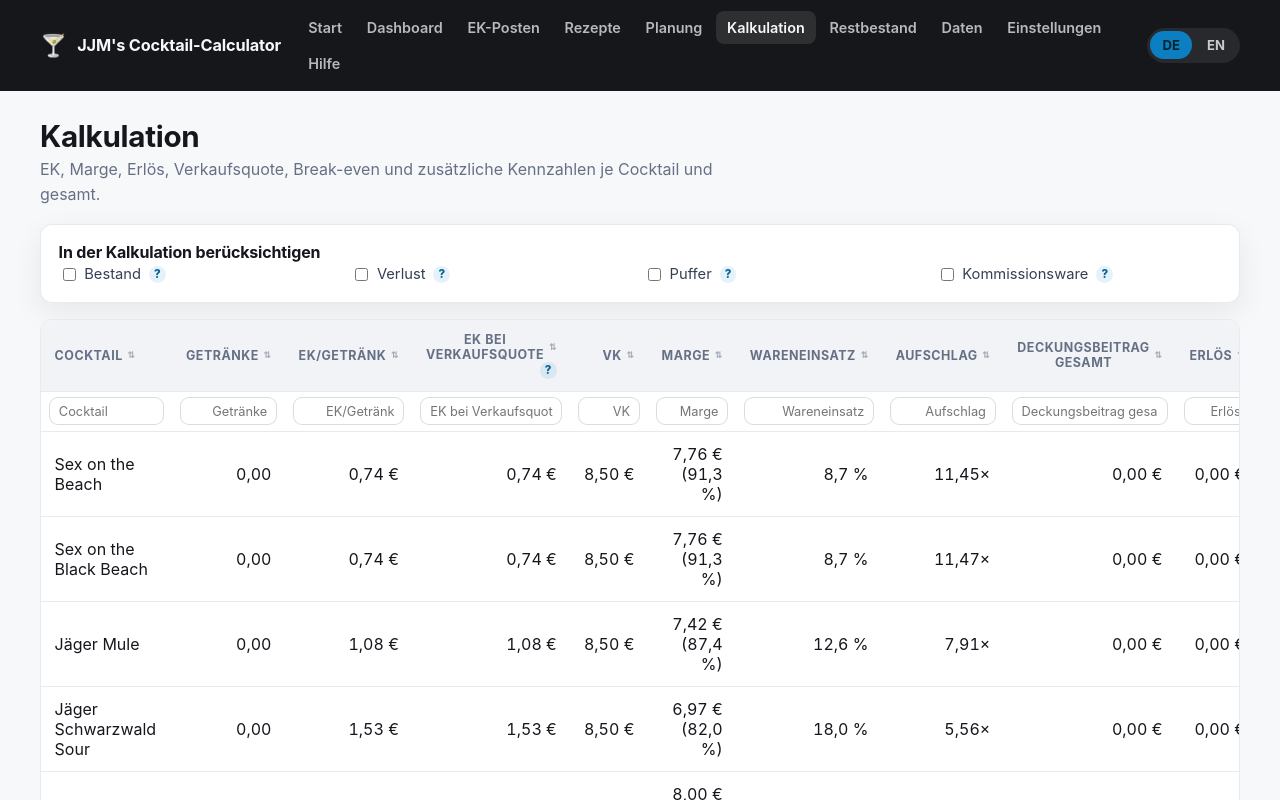
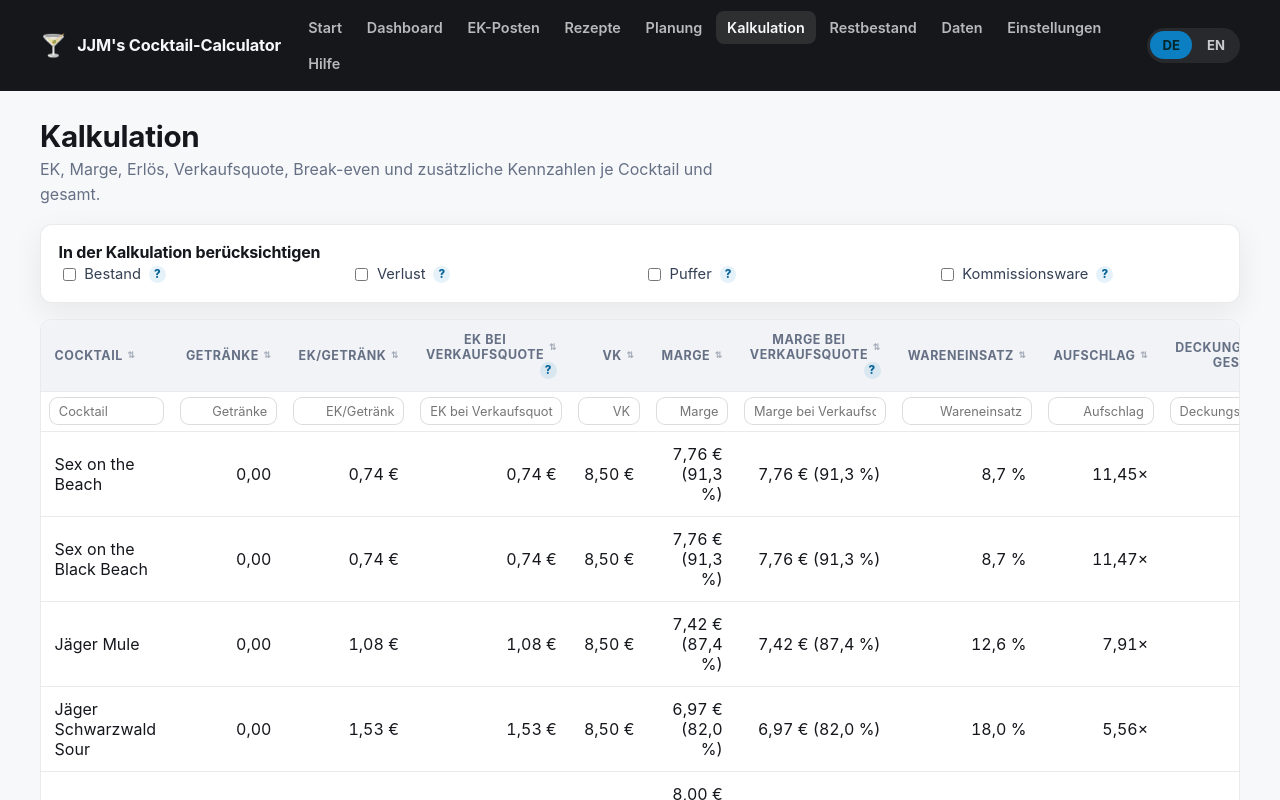
Before and after one commit to jjm-one/Cocktail-Calculator, a React (Vite) app: page /de/calculation in a window 1280 px wide. Shown: the top 800 px of the page. Built offline with nearby package versions, Linux system fonts and the light colour scheme.

Commit message:
🐛 fix calc

```diff
--- a/src/i18n/translations.ts
+++ b/src/i18n/translations.ts
@@ -155,6 +155,9 @@ const de = {
       "EK je Getränk, wenn nur der geplante Verkaufsanteil (siehe Einstellungen) tatsächlich benötigt wird. Bei Bestand/Kommissionsware kann dieser Preis wegen Gebinderundung höher als der reguläre EK ausfallen.",
     thSale: "VK",
     thMargin: "Marge",
+    thMarginAtSoldShare: "Marge bei Verkaufsquote",
+    thMarginAtSoldShareTip:
+      "Marge je Getränk auf Basis des EK bei Verkaufsquote statt des vollen Plan-EK. Beachte: anders als die Gesamtkalkulation unten unterstellt dieser Wert weiterhin, dass nur exakt der Bedarf der Verkaufsquote eingekauft wird – nicht, dass bereits für die volle Planmenge eingekauft wurde und der Rest ungenutzt bleibt.",
     thFoodCost: "Wareneinsatz",
     thMarkup: "Aufschlag",
     thContribution: "Deckungsbeitrag gesamt",
@@ -602,6 +605,9 @@ const en: typeof de = {
       "COGS per drink if only the planned sell-through share (see settings) is actually needed. With stock/commission goods this can end up higher than the regular COGS because of package rounding.",
     thSale: "Sales price",
     thMargin: "Margin",
+    thMarginAtSoldShare: "Margin at sell-through",
+    thMarginAtSoldShareTip:
+      "Margin per drink based on COGS at sell-through instead of the full-plan COGS. Note: unlike the overall calculation below, this value still assumes only the sell-through demand is bought — not that the full planned quantity was already purchased and the rest goes unused.",
     thFoodCost: "Food cost",
     thMarkup: "Markup",
     thContribution: "Total contribution",
--- a/src/lib/calc.ts
+++ b/src/lib/calc.ts
@@ -226,7 +226,7 @@ export function compute(state: AppState): ComputeResult {
         total += row.orderCostGross;
         continue;
       }
-      const needed = row.requiredMl * fraction;
+      const needed = Math.max(0, row.requiredMl * fraction - row.stockMl);
       const bottles = Math.ceil(needed / (Number(p.packageMl) || 1));
       const perCase = unitsPerCase(p);
       const charged = settings.commissionMode === 'case' ? Math.ceil(bottles / perCase) * perCase : bottles;
@@ -314,7 +314,8 @@ function effectiveUnitCost(
  * Each row also carries `ekAtSoldShare`, the same price but with stock-netting/commission
  * rounding computed against `settings.soldPct` of the demand instead of the full planned
  * amount — since a case/bottle minimum charged for less actual demand raises the effective
- * per-drink rate, this is not simply `ek * soldPct`.
+ * per-drink rate, this is not simply `ek * soldPct`. `marginAtSoldShare`/`marginPctAtSoldShare`
+ * are `margin`/`marginPct` recomputed against that same price, for direct comparison.
  */
 export function computeRecipeCalcRows(state: AppState, opts: RecipeCalcOptions): RecipeCalcRow[] {
   const { settings, recipes, purchases, plans } = state;
@@ -357,6 +358,7 @@ export function computeRecipeCalcRows(state: AppState, opts: RecipeCalcOptions):
     );
     const sale = Number(recipe.salePrice) || 0;
     const margin = sale - ek;
+    const marginAtSoldShare = sale - ekAtSoldShare;
     return {
       recipe,
       servings,
@@ -365,6 +367,8 @@ export function computeRecipeCalcRows(state: AppState, opts: RecipeCalcOptions):
       sale,
       margin,
       marginPct: sale ? (margin / sale) * 100 : 0,
+      marginAtSoldShare,
+      marginPctAtSoldShare: sale ? (marginAtSoldShare / sale) * 100 : 0,
       foodCostPct: sale ? (ek / sale) * 100 : 0,
       markupFactor: ek ? sale / ek : 0,
       totalContribution: margin * servings * yieldFactor,
--- a/src/lib/types.ts
+++ b/src/lib/types.ts
@@ -127,6 +127,9 @@ export interface RecipeCalcRow {
   sale: number;
   margin: number;
   marginPct: number;
+  /** margin, but based on ekAtSoldShare instead of ek. */
+  marginAtSoldShare: number;
+  marginPctAtSoldShare: number;
   foodCostPct: number;
   markupFactor: number;
   totalContribution: number;
--- a/src/pages/CalculationPage.tsx
+++ b/src/pages/CalculationPage.tsx
@@ -63,6 +63,11 @@ export default function CalculationPage() {
         key: 'margin',
         sortValue: (r) => r.margin,
         filterValue: (r) => `${money(r.margin, lang, currency)} ${num(r.marginPct, lang, 1)}`,
+      },
+      {
+        key: 'marginAtSoldShare',
+        sortValue: (r) => r.marginAtSoldShare,
+        filterValue: (r) => `${money(r.marginAtSoldShare, lang, currency)} ${num(r.marginPctAtSoldShare, lang, 1)}`,
       },
       { key: 'foodCost', sortValue: (r) => r.foodCostPct, filterValue: (r) => num(r.foodCostPct, lang, 1) },
       { key: 'markup', sortValue: (r) => r.markupFactor, filterValue: (r) => num(r.markupFactor, lang, 2) },
@@ -162,6 +167,14 @@ export default function CalculationPage() {
               />
               <SortableTh label={t.calculation.thSale} sortKey="sale" sort={sort} onSort={toggleSort} className="num" />
               <SortableTh label={t.calculation.thMargin} sortKey="margin" sort={sort} onSort={toggleSort} className="num" />
+              <SortableTh
+                label={t.calculation.thMarginAtSoldShare}
+                tooltip={t.calculation.thMarginAtSoldShareTip}
+                sortKey="marginAtSoldShare"
+                sort={sort}
+                onSort={toggleSort}
+                className="num"
+              />
               <SortableTh label={t.calculation.thFoodCost} sortKey="foodCost" sort={sort} onSort={toggleSort} className="num" />
               <SortableTh label={t.calculation.thMarkup} sortKey="markup" sort={sort} onSort={toggleSort} className="num" />
               <SortableTh label={t.calculation.thContribution} sortKey="contribution" sort={sort} onSort={toggleSort} className="num" />
@@ -177,6 +190,7 @@ export default function CalculationPage() {
                 { key: 'ekAtSoldShare', label: t.calculation.thEkAtSoldShare, className: 'num' },
                 { key: 'sale', label: t.calculation.thSale, className: 'num' },
                 { key: 'margin', label: t.calculation.thMargin, className: 'num' },
+                { key: 'marginAtSoldShare', label: t.calculation.thMarginAtSoldShare, className: 'num' },
                 { key: 'foodCost', label: t.calculation.thFoodCost, className: 'num' },
                 { key: 'markup', label: t.calculation.thMarkup, className: 'num' },
                 { key: 'contribution', label: t.calculation.thContribution, className: 'num' },
@@ -197,6 +211,9 @@ export default function CalculationPage() {
                 <td className="num">{money(row.sale, lang, currency)}</td>
                 <td className="num">
                   {money(row.margin, lang, currency)} ({num(row.marginPct, lang, 1)} %)
+                </td>
+                <td className="num">
+                  {money(row.marginAtSoldShare, lang, currency)} ({num(row.marginPctAtSoldShare, lang, 1)} %)
                 </td>
                 <td className="num">{num(row.foodCostPct, lang, 1)} %</td>
                 <td className="num">{num(row.markupFactor, lang, 2)}×</td>
```
Also changed, not shown: 1 other file (tests, documents, lock files or other folders).
